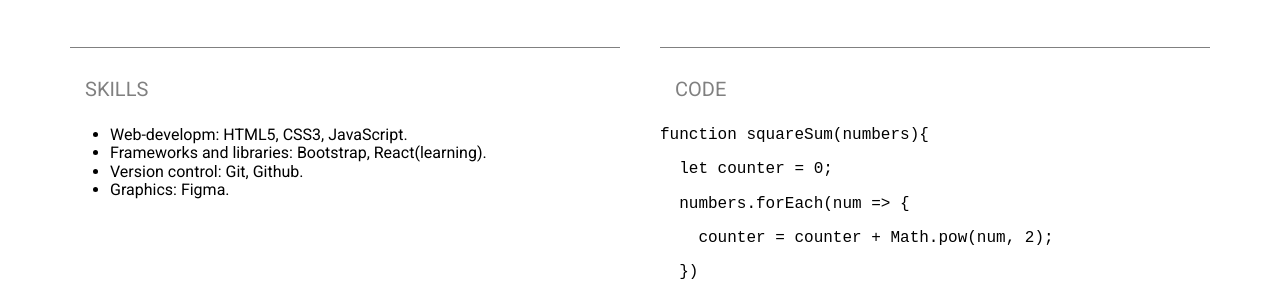
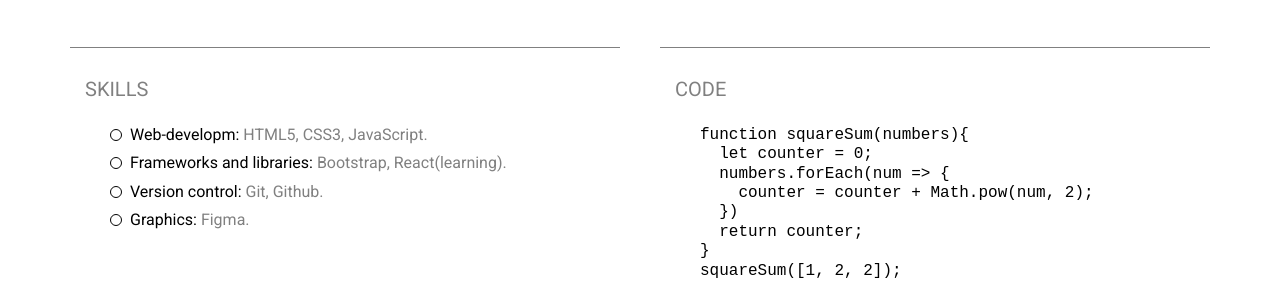
Before and after one commit to tsybulskialex/rsschool-cv, a plain HTML site: page index.html in a window 1280 px wide. Shown: the part 645-940 px from the top of the page. Drawn offline with Linux system fonts and the light colour scheme.

Commit message:
feat: add css skills and code

```diff
--- a/css/style.css
+++ b/css/style.css
@@ -125,3 +125,35 @@ body {
     color: orange;
     transition: 0.5s;
 }
+.skills {
+    position: relative;
+}
+.skills .skills_item {
+    position: relative;
+    list-style-type: none;
+    color: grey;
+}
+.skills .skills_item li {
+    position: relative;
+    padding-left: 20px;
+    padding-bottom: 10px;
+}
+.skills .skills_item li::before {
+    content: "";
+    position: absolute;
+    top: 3px;
+    left: 0;
+    width: 10px;
+    height: 10px;
+    border: 1px solid #000000;
+    border-radius: 100%;
+}
+.skills .skills_item li span{
+    color: #000000;
+}
+.code_example{
+    padding-left: 40px;
+}
+.code_example pre{
+    margin: 1px auto;
+}
```
